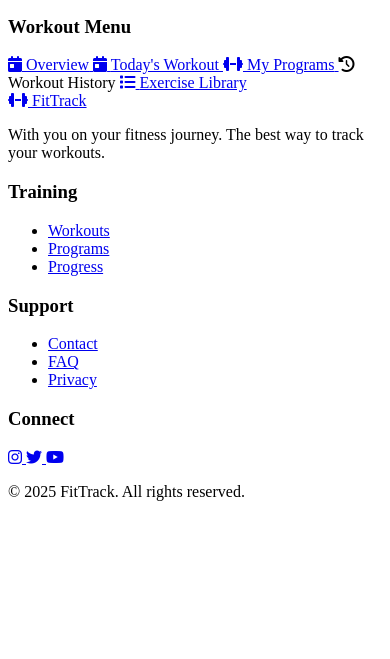
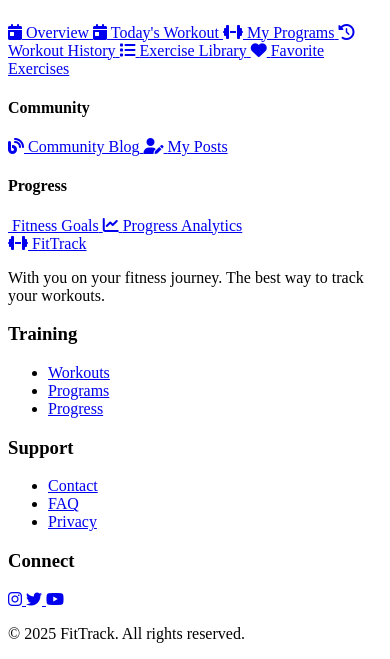
Before and after one commit to MuratAkkus0/FitTrack_fitness_exercise_tracker, a Symfony app: template templates/user_dashboard/dashboard_template.html.twig in a window 390 px wide. Shown: the part 369-1028 px from the top of the page. Before the commit the page ends 870 px from the top, so only its background shows below. Run offline with Twig, Linux system fonts and the light colour scheme; the template is opened without the code that fills it, so the values that code supplies are empty; some libraries are stand-ins or nearby versions.

Commit message:
feat(ui): Comprehensive UI/UX improvements and template modernization - Enhance dashboard template with improved layout and responsive design - Modernize sidebar navigation with better active state management and icons - Improve navbar with better user experience and mobile responsiveness - Update base template with enhanced meta tags and improved structure - Redesign home page with modern hero section and better call-to-action - Enhance footer with better organization and responsive layout - Improve logo component with better styling and hover effects - Add reusable UI components in templates/components/ directory - Update dashboard and home controllers with improved data handling - Implement consistent design language across all templates

```diff
--- a/templates/base.html.twig
+++ b/templates/base.html.twig
@@ -2,6 +2,7 @@
 <html>
 	<head>
 		<meta charset="UTF-8">
+		<meta name="viewport" content="width=device-width, initial-scale=1.0">
 		<title>
 			{% block title %}Welcome!
 			{% endblock %}
--- /dev/null
+++ b/templates/components/navbar.html.twig
@@ -0,0 +1,114 @@
+{% set navItems = navItems|default([
+    {'name': 'Home', 'path': path('app_home'), 'active': false},
+    {'name': 'Workouts', 'path': '#', 'active': false},
+    {'name': 'Progress', 'path': '#', 'active': false},
+    {'name': 'Nutrition', 'path': '#', 'active': false},
+    {'name': 'Profile', 'path': '#', 'active': false}
+]) %}
+
+{% set bgColor = bgColor|default('bg-indigo-900') %}
+{% set textColor = textColor|default('text-white') %}
+{% set mobileMenuOpen = mobileMenuOpen|default(false) %}
+{% set isDashboard = isDashboard|default(false) %}
+
+<nav class="{{ bgColor }} {{ textColor }} shadow-lg" data-controller="navbar">
+	<div class="container mx-auto px-4 py-3 flex justify-between items-center">
+		<div class="flex items-center">
+			{% include 'logo.html.twig' %}
+		</div>
+
+		{% if not app.user or (app.user and not isDashboard) %}
+			<div class="hidden md:flex space-x-2 lg:space-x-6">
+				{% for item in navItems %}
+					<a href="{{ item.path }}" class="{% if item.active %}text-orange-400 font-bold{% else %}hover:text-orange-400{% endif %} {% if loop.first %}font-medium{% endif %} text-sm lg:text-base">
+						{{ item.name }}
+					</a>
+				{% endfor %}
+			</div>
+		{% endif %}
+
+		<div class="flex items-center space-x-4">
+			{% if app.user %}
+				<div class="relative" id="userMenuContainer">
+					<div class="flex items-center space-x-2 cursor-pointer" data-navbar-target="userMenuButton" data-action="click->navbar#toggleUserMenu">
+						<img src="https://randomuser.me/api/portraits/men/75.jpg" class="w-8 h-8 rounded-full border-2 border-orange-400">
+						<span class="hidden sm:inline">{{ app.user.email }}</span>
+						<i class="fas fa-chevron-down text-sm transition-transform duration-300" data-navbar-target="userMenuChevron"></i>
+					</div>
+					<div data-navbar-target="userDropdown" class="hidden absolute right-0 mt-2 w-48 bg-white rounded-lg shadow-xl py-2 z-50 transform origin-top-right transition-all duration-200 ease-in-out opacity-0 scale-95">
+						<a href="{{ path('app_dashboard_overview') }}" class="block px-4 py-2 text-gray-800 hover:bg-indigo-50">
+							<i class="fas fa-tachometer-alt mr-2 text-indigo-600"></i>
+							Dashboard
+						</a>
+						<a href="#" class="block px-4 py-2 text-gray-800 hover:bg-indigo-50">
+							<i class="fas fa-user mr-2 text-indigo-600"></i>
+							Profile
+						</a>
+						<a href="#" class="block px-4 py-2 text-gray-800 hover:bg-indigo-50">
+							<i class="fas fa-cog mr-2 text-indigo-600"></i>
+							Settings
+						</a>
+						<div class="border-t border-gray-100 my-1"></div>
+						<a href="{{ path('app_logout') }}" class="block px-4 py-2 text-red-600 hover:bg-red-50">
+							<i class="fas fa-sign-out-alt mr-2"></i>
+							Logout
+						</a>
+					</div>
+				</div>
+			{% else %}
+				<a href="{{ path('app_login') }}" class="block bg-orange-500 hover:bg-orange-600 px-4 py-2 rounded-full font-medium transition text-sm md:text-base">
+					Sign In
+				</a>
+
+				<!-- Mobile Menu Button - Only show for non-logged in users -->
+				<button data-navbar-target="mobileMenuButton" data-action="click->navbar#toggleMobileMenu" class="md:hidden text-xl focus:outline-none transition duration-300 ease-in-out transform hover:scale-110">
+					<i class="fas fa-bars"></i>
+				</button>
+			{% endif %}
+		</div>
+	</div>
+
+	<!-- Mobile Menu - Only for non-logged in users -->
+	{% if not app.user %}
+		<div data-navbar-target="mobileMenu" class="md:hidden {% if not mobileMenuOpen %}hidden{% endif %} border-t border-indigo-800 overflow-hidden transition-all duration-300 ease-in-out max-h-0 opacity-0">
+			<div class="px-4 py-3 space-y-2">
+				{% for item in navItems %}
+					<a href="{{ item.path }}" class="block py-2 px-3 {% if item.active %}text-orange-400 font-bold{% else %}hover:text-orange-400{% endif %} text-base transition duration-200 ease-in-out transform hover:translate-x-1">
+						{{ item.name }}
+					</a>
+				{% endfor %}
+
+				<div class="mt-4 border-t border-indigo-800 pt-4">
+					<a href="{{ path('app_login') }}" class="block bg-orange-500 hover:bg-orange-600 px-4 py-2 rounded-full font-medium transition text-center transform hover:scale-105">
+						Sign In
+					</a>
+				</div>
+			</div>
+		</div>
+	{% endif %}
+</nav>
+
+<style>
+	[data-navbar-target="mobileMenu"].active {
+		max-height: 500px;
+		opacity: 1;
+	}
+
+	[data-navbar-target="userDropdown"].active {
+		opacity: 1;
+		transform: scale(1);
+		display: block !important;
+	}
+
+	@media(min-width: 768px) {
+		#userMenuContainer:hover [data-navbar-target="userDropdown"] {
+			opacity: 1;
+			transform: scale(1);
+			display: block !important;
+		}
+
+		#userMenuContainer:hover [data-navbar-target="userMenuChevron"] {
+			transform: rotate(180deg);
+		}
+	}
+</style>
--- a/templates/footer.html.twig
+++ b/templates/footer.html.twig
@@ -1,57 +1,57 @@
-<footer class="bg-gray-800 text-white py-12">
+<footer class="bg-gray-800 text-white py-8 sm:py-12">
 	<div class="container mx-auto px-4">
-		<div class="grid grid-cols-4 gap-8">
+		<div class="grid grid-cols-1 sm:grid-cols-2 md:grid-cols-4 gap-8">
 
 			<div class="space-y-2">
 				{{include('logo.html.twig')}}
 
-				<p class="text-gray-400">With you on your fitness journey. The best way to track your workouts.</p>
+				<p class="text-gray-400 text-sm sm:text-base">With you on your fitness journey. The best way to track your workouts.</p>
 			</div>
-			<div>
-				<h3 class="text-lg font-semibold mb-4">Training</h3>
-				<ul class="space-y-2">
+			<div class="mt-4 sm:mt-0">
+				<h3 class="text-lg font-semibold mb-2 sm:mb-4">Training</h3>
+				<ul class="space-y-1 sm:space-y-2">
 					<li>
-						<a href="#" class="text-gray-400 hover:text-orange-400 transition">Workouts</a>
+						<a href="#" class="text-gray-400 hover:text-orange-400 transition text-sm sm:text-base">Workouts</a>
 					</li>
 					<li>
-						<a href="#" class="text-gray-400 hover:text-orange-400 transition">Programs</a>
+						<a href="#" class="text-gray-400 hover:text-orange-400 transition text-sm sm:text-base">Programs</a>
 					</li>
 					<li>
-						<a href="#" class="text-gray-400 hover:text-orange-400 transition">Progress</a>
+						<a href="#" class="text-gray-400 hover:text-orange-400 transition text-sm sm:text-base">Progress</a>
 					</li>
 				</ul>
 			</div>
-			<div>
-				<h3 class="text-lg font-semibold mb-4">Support</h3>
-				<ul class="space-y-2">
+			<div class="mt-4 md:mt-0">
+				<h3 class="text-lg font-semibold mb-2 sm:mb-4">Support</h3>
+				<ul class="space-y-1 sm:space-y-2">
 					<li>
-						<a href="#" class="text-gray-400 hover:text-orange-400 transition">Contact</a>
+						<a href="#" class="text-gray-400 hover:text-orange-400 transition text-sm sm:text-base">Contact</a>
 					</li>
 					<li>
-						<a href="#" class="text-gray-400 hover:text-orange-400 transition">FAQ</a>
+						<a href="#" class="text-gray-400 hover:text-orange-400 transition text-sm sm:text-base">FAQ</a>
 					</li>
 					<li>
-						<a href="#" class="text-gray-400 hover:text-orange-400 transition">Privacy</a>
+						<a href="#" class="text-gray-400 hover:text-orange-400 transition text-sm sm:text-base">Privacy</a>
 					</li>
 				</ul>
 			</div>
-			<div>
-				<h3 class="text-lg font-semibold mb-4">Connect</h3>
+			<div class="mt-4 md:mt-0">
+				<h3 class="text-lg font-semibold mb-2 sm:mb-4">Connect</h3>
 				<div class="flex space-x-4">
-					<a href="#" class="text-gray-400 hover:text-orange-400 transition">
+					<a href="#" class="text-gray-400 hover:text-orange-400 transition text-xl sm:text-2xl">
 						<i class="fab fa-instagram"></i>
 					</a>
-					<a href="#" class="text-gray-400 hover:text-orange-400 transition">
+					<a href="#" class="text-gray-400 hover:text-orange-400 transition text-xl sm:text-2xl">
 						<i class="fab fa-twitter"></i>
 					</a>
-					<a href="#" class="text-gray-400 hover:text-orange-400 transition">
+					<a href="#" class="text-gray-400 hover:text-orange-400 transition text-xl sm:text-2xl">
 						<i class="fab fa-youtube"></i>
 					</a>
 				</div>
 			</div>
 		</div>
-		<div class="border-t border-gray-700 mt-8 pt-8 text-center text-gray-400">
-			<p>©
+		<div class="border-t border-gray-700 mt-6 sm:mt-8 pt-6 sm:pt-8 text-center text-gray-400">
+			<p class="text-sm sm:text-base">©
 				{{ "now"|date('Y') }}
 				FitTrack. All rights reserved.</p>
 		</div>
--- a/templates/logo.html.twig
+++ b/templates/logo.html.twig
@@ -1,4 +1,4 @@
-<a href="{{path('app_home_index')}}" class="flex items-center space-x-2">
-	<i class="fas fa-dumbbell text-2xl text-orange-400"></i>
-	<span class="text-xl font-bold">FitTrack</span>
+<a href="{{path('app_home')}}" class="flex items-center space-x-1 sm:space-x-2">
+	<i class="fas fa-dumbbell text-xl sm:text-2xl text-orange-400"></i>
+	<span class="text-lg sm:text-xl font-bold">FitTrack</span>
 </a>
--- a/templates/navbar.html.twig
+++ b/templates/navbar.html.twig
@@ -1,20 +1 @@
-<nav class="bg-indigo-900 text-white shadow-lg">
-	<div class="container mx-auto px-4 py-3 flex justify-between items-center">
-		{{include('logo.html.twig')}}
-
-		<div class="flex items-center space-x-6">
-			<div class="relative group">
-				<div class="flex items-center space-x-2 cursor-pointer">
-					<img src="https://randomuser.me/api/portraits/men/75.jpg" class="w-8 h-8 rounded-full border-2 border-orange-400">
-					<span>John Doe</span>
-					<i class="fas fa-chevron-down text-sm"></i>
-				</div>
-				<div class="hidden group-hover:block absolute right-0 mt-2 w-48 bg-white rounded-lg shadow-xl py-2 z-50">
-					<a href="#" class="block px-4 py-2 text-gray-800 hover:bg-indigo-50">Profile</a>
-					<a href="#" class="block px-4 py-2 text-gray-800 hover:bg-indigo-50">Settings</a>
-					<a href="#" class="block px-4 py-2 text-red-600 hover:bg-red-50">Logout</a>
-				</div>
-			</div>
-		</div>
-	</div>
-</nav>
+{% include 'components/navbar.html.twig' %}
--- a/templates/user_dashboard/dashboard_template.html.twig
+++ b/templates/user_dashboard/dashboard_template.html.twig
@@ -2,20 +2,50 @@
 
 {% block body %}
 	<div class="min-h-screen flex flex-col">
-		{{include('navbar.html.twig')}}
+		{% set active_page = active_page|default('dashboard') %}
+		{% set navItems = [
+			{'name': 'Home', 'path': path('app_home'), 'active': false},
+			{'name': 'Workouts', 'path': '#', 'active': active_page == 'workouts'},
+			{'name': 'Progress', 'path': '#', 'active': active_page == 'progress'},
+			{'name': 'Nutrition', 'path': '#', 'active': active_page == 'nutrition'},
+			{'name': 'Profile', 'path': '#', 'active': active_page == 'profile'}
+		] %}
+		{% include 'components/navbar.html.twig' with {'navItems': navItems, 'isDashboard': true} %}
 		<div class="h-12"></div>
 		<div class="flex-[1] px-4 py-8">
-			<div class="grid grid-cols-1 container mx-auto lg:grid-cols-4 gap-8">
-				{{include('user_dashboard/sidebar.html.twig')}}
+			<div
+				class="container mx-auto">
+				<!-- Mobile Sidebar -->
+				<div class="block md:hidden mb-6" data-controller="dashboard">
+					<div class="bg-white rounded-xl shadow-md p-4">
+						<button data-dashboard-target="mobileSidebarToggle" data-action="click->dashboard#toggleMobileSidebar" class="w-full flex justify-between items-center p-2 text-indigo-900 font-bold">
+							<span>Workout Menu</span>
+							<i class="fas fa-chevron-up transition-transform duration-200" data-dashboard-target="sidebarChevron"></i>
+						</button>
+						<div data-dashboard-target="mobileSidebarContent" class="mt-4">
+							{{include('user_dashboard/sidebar.html.twig', {'mobileSidebar': true})}}
+						</div>
+					</div>
+				</div>
 
-				<!-- Main Content Area -->
-				<div class="lg:col-span-3">
+				<!-- Desktop Layout -->
+				<div
+					class="flex flex-col md:flex-row gap-6">
+					<!-- Sidebar for desktop -->
+					<div class="block w-64 flex-shrink-0">
+						{{include('user_dashboard/sidebar.html.twig', {'mobileSidebar': false})}}
+					</div>
 
-					{% block dashboard_content %}{% endblock %}
+					<!-- Main Content Area -->
+					<div class="flex-1">
+						{% block dashboard_content %}{% endblock %}
+					</div>
 				</div>
 			</div>
 		</div>
 		<div class="h-12"></div>
 		{% include('footer.html.twig') %}
 	</div>
+
+
 {% endblock %}
--- a/templates/user_dashboard/sidebar.html.twig
+++ b/templates/user_dashboard/sidebar.html.twig
@@ -1,28 +1,59 @@
-<div class="lg:col-span-1 bg-white rounded-xl shadow-md p-6">
-	<h3 class="text-xl font-bold mb-6 text-indigo-900">Workout Menu</h3>
+{% set mobileSidebar = mobileSidebar|default(false) %}
+<div class="{{not mobileSidebar ? 'lg:col-span-1' : ''}} bg-white rounded-xl shadow-md p-4 md:p-6">
+	{% if not mobileSidebar %}
+		<h3 class="text-xl font-bold mb-4 md:mb-6 text-indigo-900">Workout Menu</h3>
+	{% endif %}
 
-	<nav class="space-y-4">
-
-		<a href="{{path('app_dashboard_overview')}}" id="showTodayBtn" class="w-full flex items-center space-x-3 text-left text-gray-600 hover:text-indigo-900 p-3 rounded-lg cursor-pointer {{app.request.get('_route') == 'app_dashboard_overview' ? 'bg-orange-50':''}}">
+	<nav class="space-y-2 md:space-y-4">
+		<a href="{{path('app_dashboard_overview')}}" class="w-full flex items-center space-x-3 text-left text-gray-600 hover:text-indigo-900 p-2 md:p-3 rounded-lg cursor-pointer {{app.request.get('_route') == 'app_dashboard_overview' ? 'bg-orange-50':''}}">
 			<i class="fas fa-calendar-day text-orange-400"></i>
 			<span>Overview</span>
 		</a>
-		<a href="{{path('app_dashboard_todaysworkout')}}" id="showTodayBtn" class="w-full flex items-center space-x-3 text-left text-gray-600 hover:text-indigo-900 p-3 rounded-lg hover:bg-gray-50 cursor-pointer {{app.request.get('_route') == 'app_dashboard_todaysworkout' ? 'bg-orange-50':''}}">
+		<a href="{{path('app_dashboard_today')}}" class="w-full flex items-center space-x-3 text-left text-gray-600 hover:text-indigo-900 p-2 md:p-3 rounded-lg hover:bg-gray-50 cursor-pointer {{app.request.get('_route') == 'app_dashboard_today' ? 'bg-orange-50':''}}">
 			<i class="fas fa-calendar-day text-orange-400"></i>
 			<span>Today's Workout</span>
 		</a>
-		<a href="{{path('app_dashboard_programs')}}" id="showProgramsBtn" class="w-full flex items-center space-x-3 text-left text-gray-600 hover:text-indigo-900 p-3 rounded-lg hover:bg-gray-50 cursor-pointer {{app.request.get('_route') == 'app_dashboard_programs' ? 'bg-orange-50':''}}">
+		<a href="{{path('app_programs_index')}}" class="w-full flex items-center space-x-3 text-left text-gray-600 hover:text-indigo-900 p-2 md:p-3 rounded-lg hover:bg-gray-50 cursor-pointer {{app.request.get('_route') starts with 'app_programs' ? 'bg-orange-50':''}}">
 			<i class="fas fa-dumbbell text-orange-400"></i>
 			<span>My Programs</span>
 		</a>
-		<a id="showHistoryBtn" class="w-full flex items-center space-x-3 text-left text-gray-600 hover:text-indigo-900 p-3 rounded-lg hover:bg-gray-50 cursor-pointer {{app.request.get('_route') == 'app_dashboard_workout_history' ? 'bg-orange-50':''}}">
+		<a href="{{path('app_workout_history')}}" class="w-full flex items-center space-x-3 text-left text-gray-600 hover:text-indigo-900 p-2 md:p-3 rounded-lg hover:bg-gray-50 cursor-pointer {{app.request.get('_route') starts with 'app_workout' ? 'bg-orange-50':''}}">
 			<i class="fas fa-history text-orange-400"></i>
 			<span>Workout History</span>
 		</a>
-		<a href="{{path('app_dashboard_exerciselibrary')}}" id="showExercisesBtn" class="w-full flex items-center space-x-3 text-left text-gray-600 hover:text-indigo-900 p-3 rounded-lg hover:bg-gray-50 cursor-pointer {{app.request.get('_route') == 'app_dashboard_exerciselibrary' ? 'bg-orange-50':''}}">
+		<a href="{{path('app_exercises_index')}}" class="w-full flex items-center space-x-3 text-left text-gray-600 hover:text-indigo-900 p-2 md:p-3 rounded-lg hover:bg-gray-50 cursor-pointer {{app.request.get('_route') starts with 'app_exercises' ? 'bg-orange-50':''}}">
 			<i class="fas fa-list text-orange-400"></i>
 			<span>Exercise Library</span>
 		</a>
+		<a href="{{path('app_exercises_favorites')}}" class="w-full flex items-center space-x-3 text-left text-gray-600 hover:text-indigo-900 p-2 md:p-3 rounded-lg hover:bg-gray-50 cursor-pointer {{app.request.get('_route') == 'app_exercises_favorites' ? 'bg-orange-50':''}}">
+			<i class="fas fa-heart text-orange-400"></i>
+			<span>Favorite Exercises</span>
+		</a>
 
+		<!-- Blog Section -->
+		<div class="border-t border-gray-200 pt-4 mt-4">
+			<h4 class="text-sm font-semibold text-gray-500 uppercase tracking-wider mb-3">Community</h4>
+			<a href="{{path('app_blog_index')}}" class="w-full flex items-center space-x-3 text-left text-gray-600 hover:text-indigo-900 p-2 md:p-3 rounded-lg hover:bg-gray-50 cursor-pointer {{app.request.get('_route') starts with 'app_blog' ? 'bg-orange-50':''}}">
+				<i class="fas fa-blog text-orange-400"></i>
+				<span>Community Blog</span>
+			</a>
+			<a href="{{path('app_blog_my_posts')}}" class="w-full flex items-center space-x-3 text-left text-gray-600 hover:text-indigo-900 p-2 md:p-3 rounded-lg hover:bg-gray-50 cursor-pointer {{app.request.get('_route') == 'app_blog_my_posts' ? 'bg-orange-50':''}}">
+				<i class="fas fa-user-edit text-orange-400"></i>
+				<span>My Posts</span>
+			</a>
+		</div>
+
+		<!-- Goals Section -->
+		<div class="border-t border-gray-200 pt-4 mt-4">
+			<h4 class="text-sm font-semibold text-gray-500 uppercase tracking-wider mb-3">Progress</h4>
+			<a href="{{path('app_goals_index')}}" class="w-full flex items-center space-x-3 text-left text-gray-600 hover:text-indigo-900 p-2 md:p-3 rounded-lg hover:bg-gray-50 cursor-pointer {{app.request.get('_route') starts with 'app_goals' ? 'bg-orange-50':''}}">
+				<i class="fas fa-target text-orange-400"></i>
+				<span>Fitness Goals</span>
+			</a>
+			<a href="{{path('app_progress_index')}}" class="w-full flex items-center space-x-3 text-left text-gray-600 hover:text-indigo-900 p-2 md:p-3 rounded-lg hover:bg-gray-50 cursor-pointer {{app.request.get('_route') starts with 'app_progress' ? 'bg-orange-50':''}}">
+				<i class="fas fa-chart-line text-orange-400"></i>
+				<span>Progress Analytics</span>
+			</a>
+		</div>
 	</nav>
 </div>
```
Also changed, not shown: src/Controller/DashboardController.php (+86 -16 lines), src/Controller/HomeController.php (+10 -5 lines), templates/components/program_card.html.twig (added, +129 -0 lines), templates/home/index.html.twig (+9 -23 lines), templates/user_dashboard/overview/index.html.twig (+16 -16 lines).
